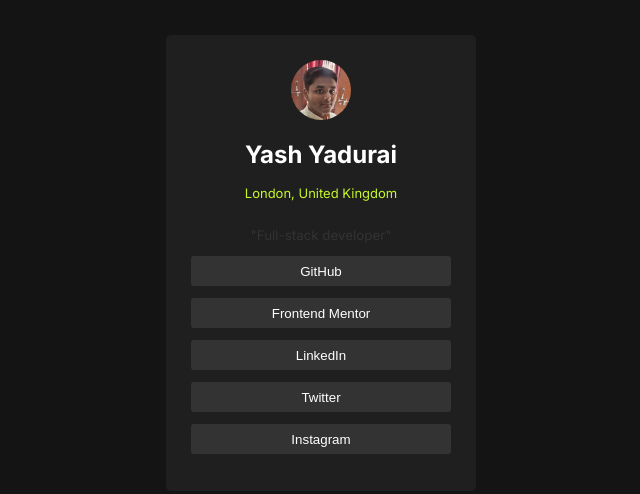
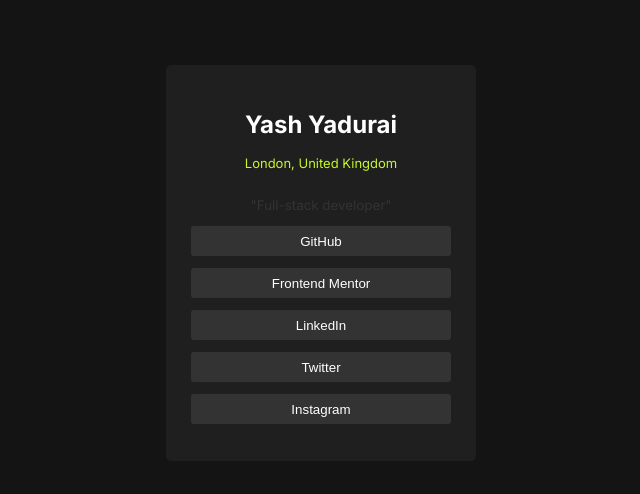
Before and after one commit to yashyadurai/My-Links, a plain HTML site: page index.html in a window 1280 px wide. Shown: the part 145-639 px from the top of the page, without its empty margins (319-959 px from the left). Drawn offline with Linux system fonts and the light colour scheme.

Commit message:
remove pic
removed the picture cause why not

```diff
--- a/index.html
+++ b/index.html
@@ -13,7 +13,7 @@
 <body>
     <main>
         <div class="mainContainer">
-            <div id="profilePicture"></div>
+<!--             <div id="profilePicture"></div> -->
             <div class="name"><h2>Yash Yadurai</h2></div>
             <div class="address"><p>London, United Kingdom</p></div>
             <div class="bio"><p>"Full-stack developer"</p></div>
```
